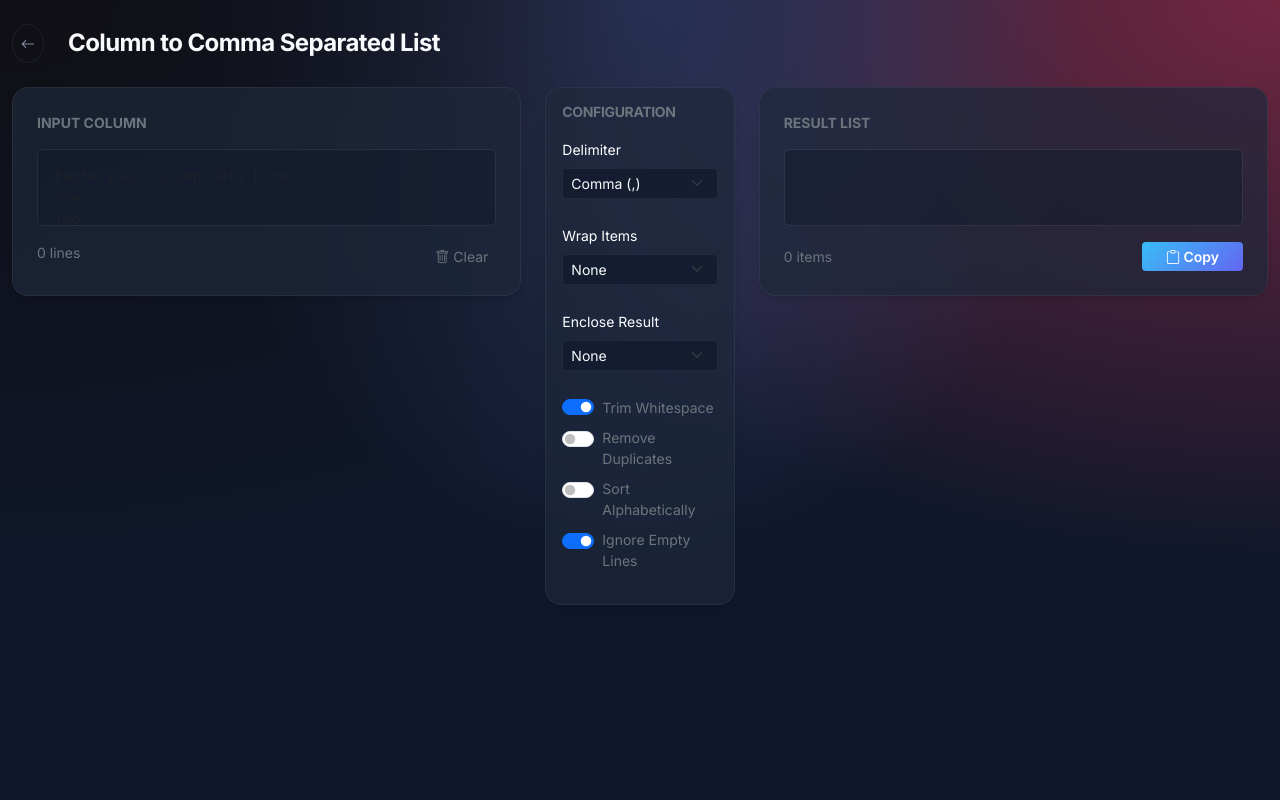
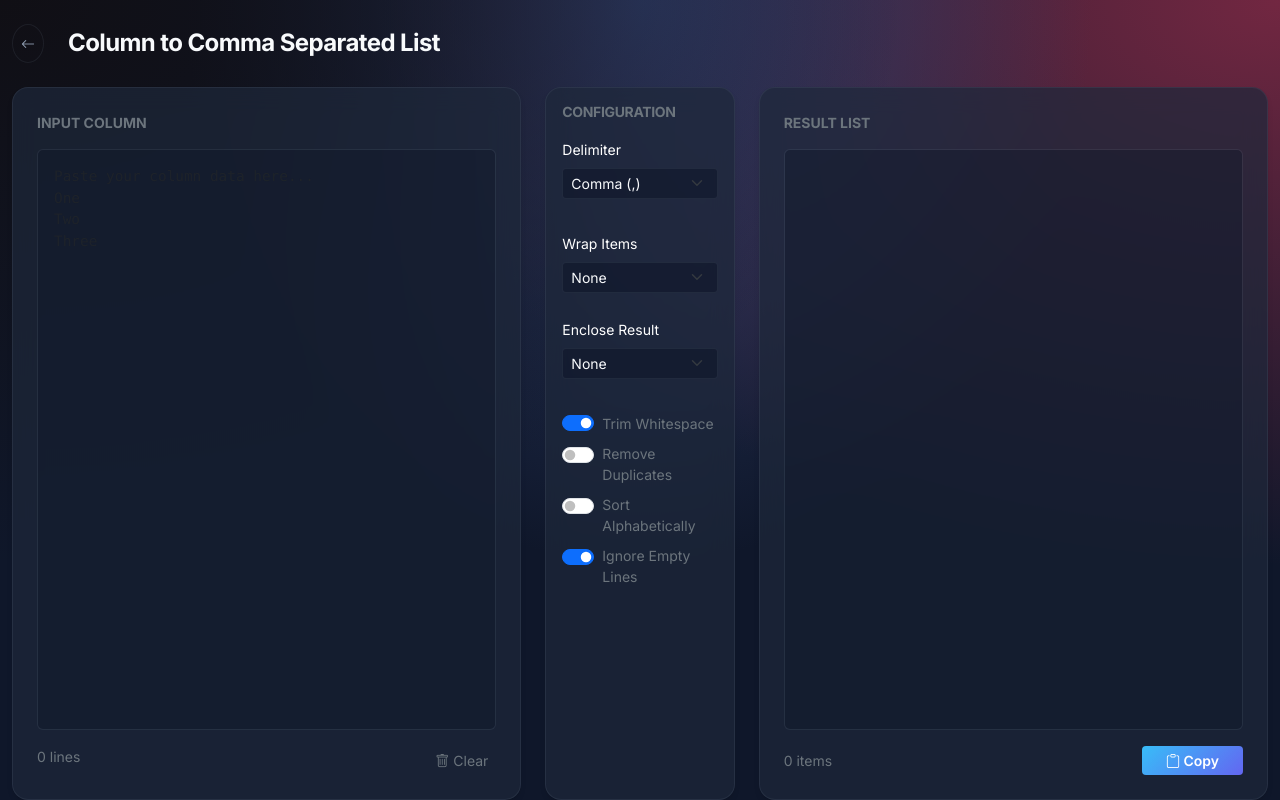
Before and after one commit to escaleraalcielo/developer-utilities, a plain HTML site: page column-converter.html in a window 1280 px wide. Drawn offline with nearby package versions, Linux system fonts and the light colour scheme.

Commit message:
💄Textareas now fill the screen vertical space. Layout optimized for desktop.

```diff
--- a/column-converter.html
+++ b/column-converter.html
@@ -10,8 +10,23 @@
     <link rel="stylesheet" href="https://cdn.jsdelivr.net/npm/bootstrap-icons@1.11.1/font/bootstrap-icons.css">
     <link rel="stylesheet" href="style.css">
     <style>
+        body,
+        html {
+            height: 100%;
+            overflow: hidden;
+            /* Prevent body scroll, handle in tool container if needed */
+        }
+
         .tool-container {
-            min-height: calc(100vh - 200px);
+            height: 100vh;
+            padding-bottom: 2rem;
+            display: flex;
+            flex-direction: column;
+        }
+
+        .glass-panel {
+            display: flex;
+            flex-direction: column;
         }
 
         textarea.glass-input {
@@ -21,6 +36,8 @@
             resize: none;
             font-family: 'Consolas', 'Monaco', monospace;
             font-size: 0.9rem;
+            flex-grow: 1;
+            /* Ensure textarea fills the flex container */
         }
 
         textarea.glass-input:focus {
```
